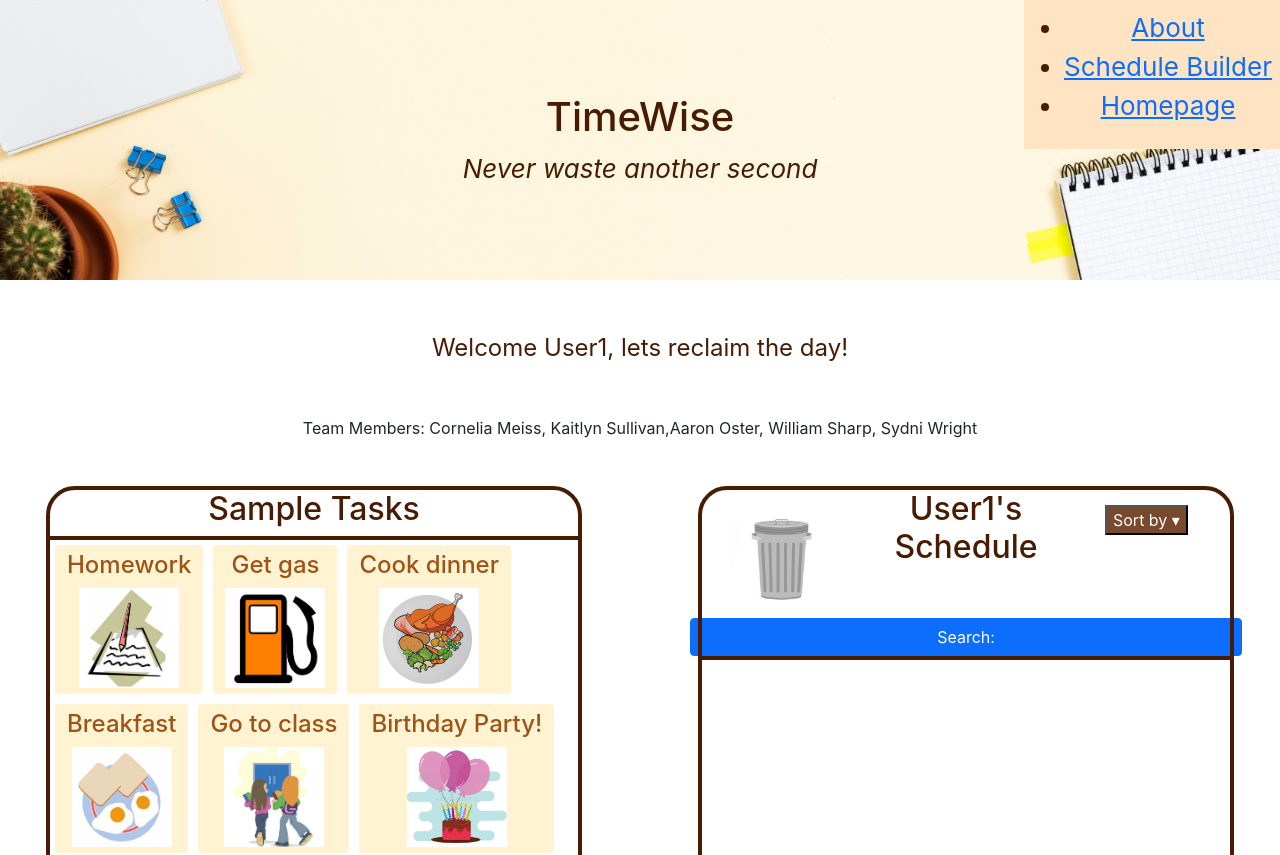
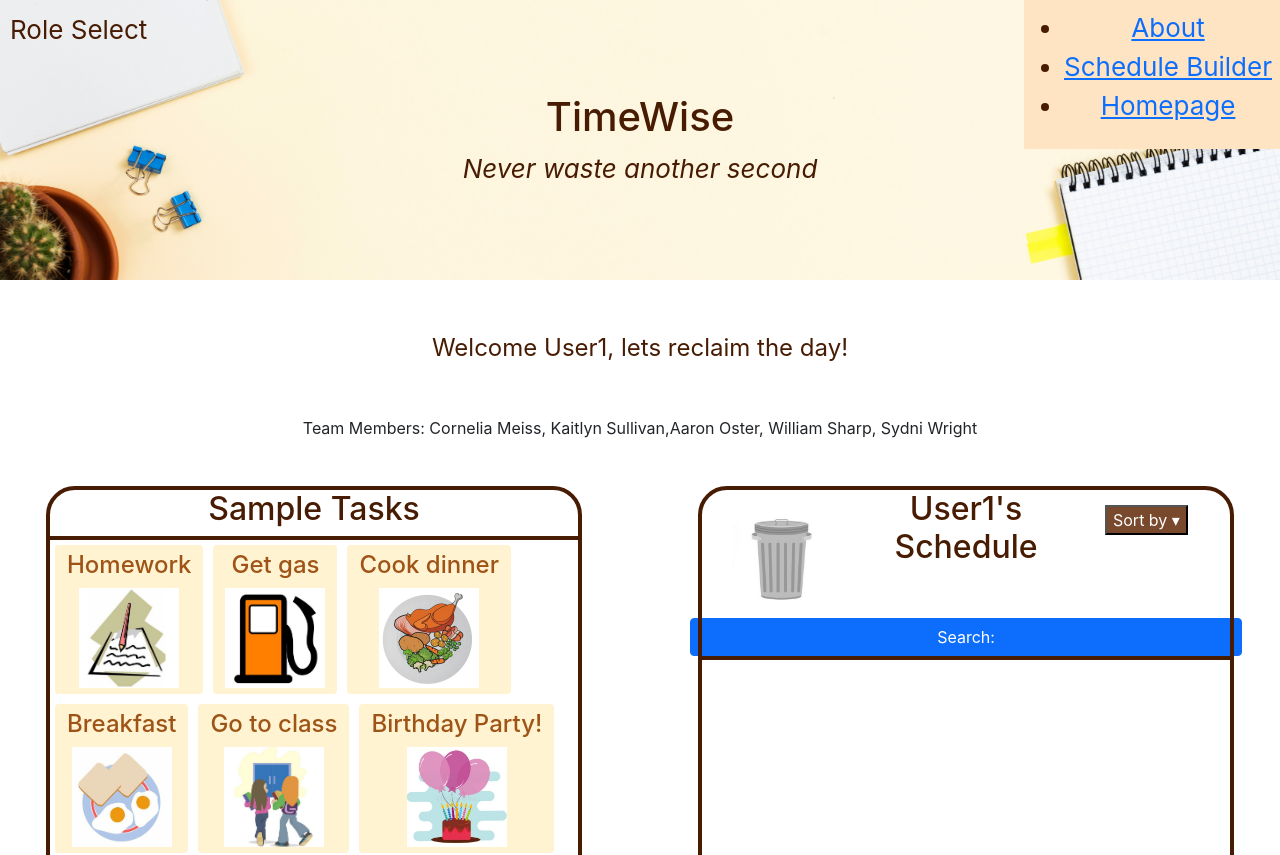
Before and after one commit to cmeiss/team18, a React (Create React App) app: page /taskpage in a window 1280 px wide. Shown: the top 855 px of the page. Built offline with nearby package versions, Linux system fonts and the light colour scheme.

Commit message:
added Form.Label to dropdown for testing

```diff
--- a/src/pages/taskPage.tsx
+++ b/src/pages/taskPage.tsx
@@ -79,6 +79,7 @@ function TaskPage(): JSX.Element {
                     </hgroup>
 
                     <div className="dropdown">
+                        <span>Role Select</span>
                         <div className="dropdown-content">
                             <div>
                                 <ChangeRole
```
Also changed, not shown: src/pages/dist/taskPage.js.
